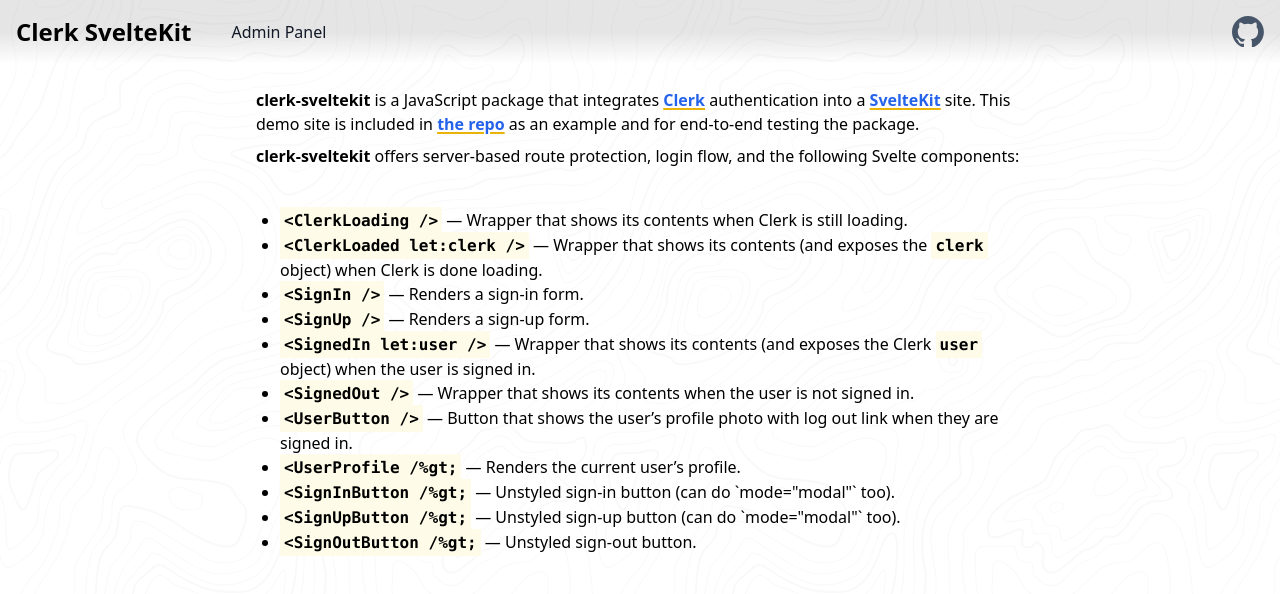
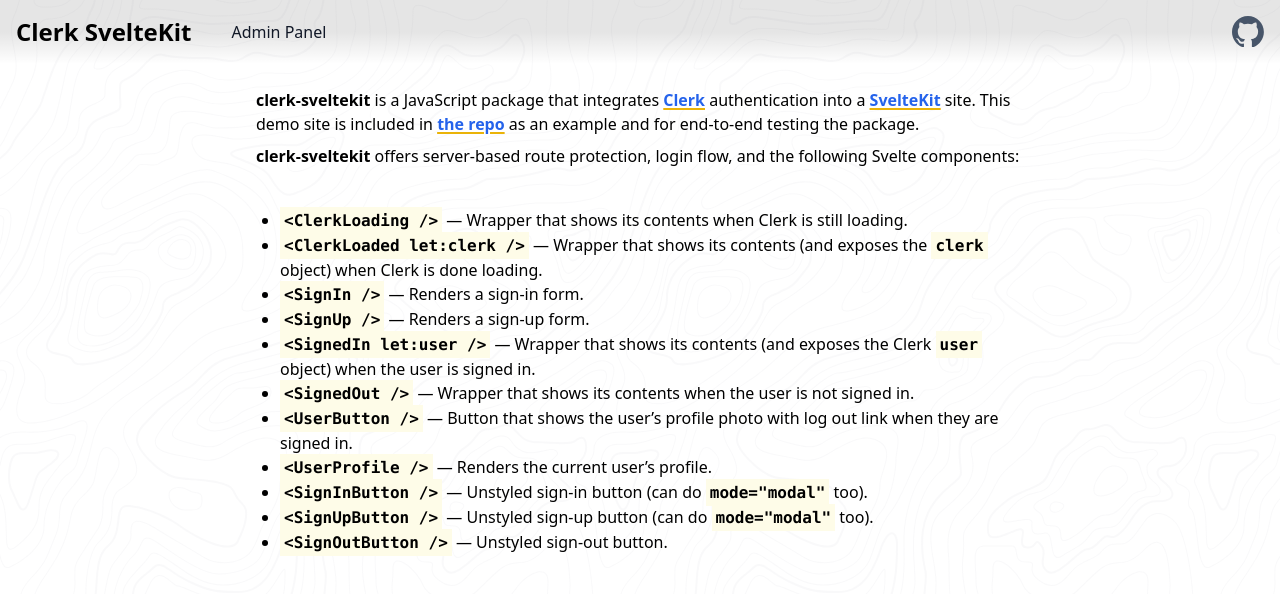
Before and after one commit to Harold-Anderson/clerk-sveltekit, a SvelteKit app: page / in a window 1280 px wide. Shown: the top 594 px of the page. Built offline with nearby package versions, Linux system fonts and the light colour scheme.

Commit message:
Fix documentation typo

```diff
--- a/src/routes/+page.svelte
+++ b/src/routes/+page.svelte
@@ -42,10 +42,10 @@
 	<li><code>&lt;SignedIn let:user /&gt;</code> — Wrapper that shows its contents (and exposes the Clerk <code>user</code> object) when the user is signed in.</li>
 	<li><code>&lt;SignedOut /&gt;</code> — Wrapper that shows its contents when the user is not signed in.</li>
 	<li><code>&lt;UserButton /&gt;</code> — Button that shows the user’s profile photo with log out link when they are signed in.</li>
-	<li><code>&lt;UserProfile /%gt;</code> — Renders the current user’s profile.</li>
-	<li><code>&lt;SignInButton /%gt;</code> — Unstyled sign-in button (can do `mode="modal"` too).</li>
-	<li><code>&lt;SignUpButton /%gt;</code> — Unstyled sign-up button (can do `mode="modal"` too).</li>
-	<li><code>&lt;SignOutButton /%gt;</code> — Unstyled sign-out button.</li>
+	<li><code>&lt;UserProfile /&gt;</code> — Renders the current user’s profile.</li>
+	<li><code>&lt;SignInButton /&gt;</code> — Unstyled sign-in button (can do <code>mode="modal"</code> too).</li>
+	<li><code>&lt;SignUpButton /&gt;</code> — Unstyled sign-up button (can do <code>mode="modal"</code> too).</li>
+	<li><code>&lt;SignOutButton /&gt;</code> — Unstyled sign-out button.</li>
 </ul>
 
 <style>
```
Also changed, not shown: 1 other file (tests, documents, lock files or other folders).
